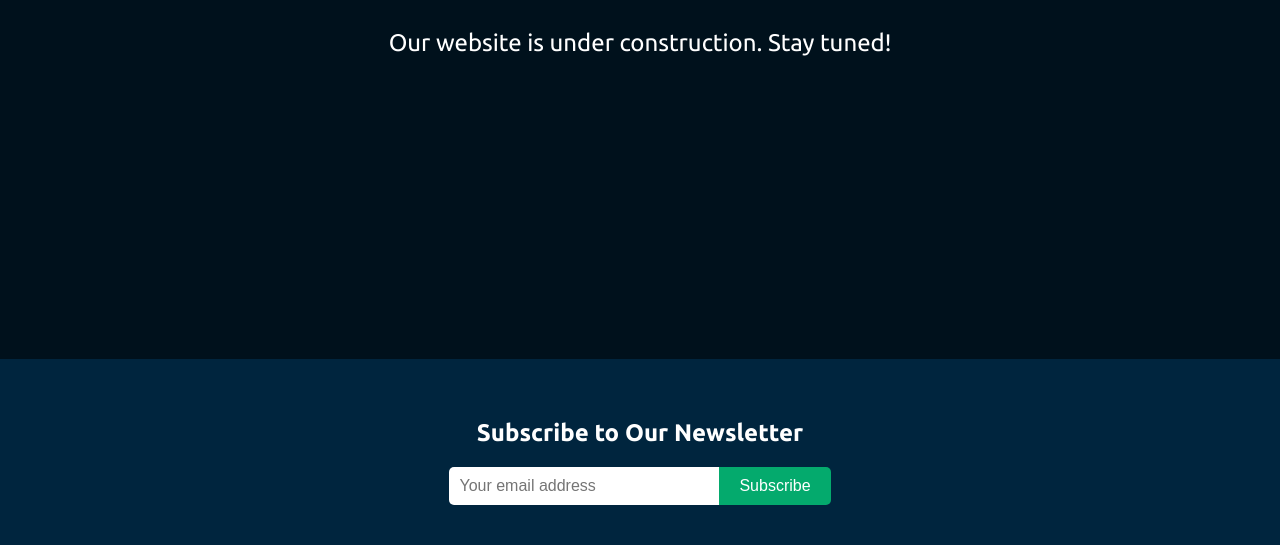
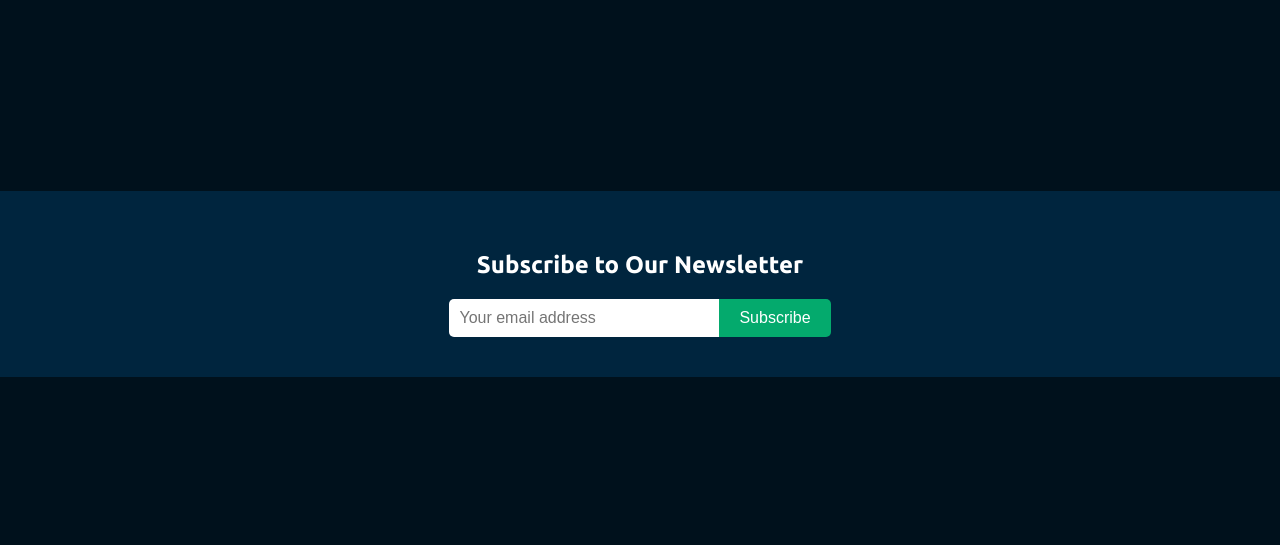
Before and after one commit to thlr-ch/Site, a plain HTML site: page index.html in a window 1280 px wide. Shown: the part 441-986 px from the top of the page. After the commit the page ends 818 px from the top, so only its background shows below. Drawn offline with Linux system fonts and the light colour scheme.

Commit message:
hsi so it dont move

```diff
--- a/styles.css
+++ b/styles.css
@@ -58,7 +58,7 @@ body, html {
   flex-direction: column;
   justify-content: center;
   align-items: center;
-  height: 100vh;
+  height: 79vh;
   padding-top: 60px;
   box-sizing: border-box;
 }
```
